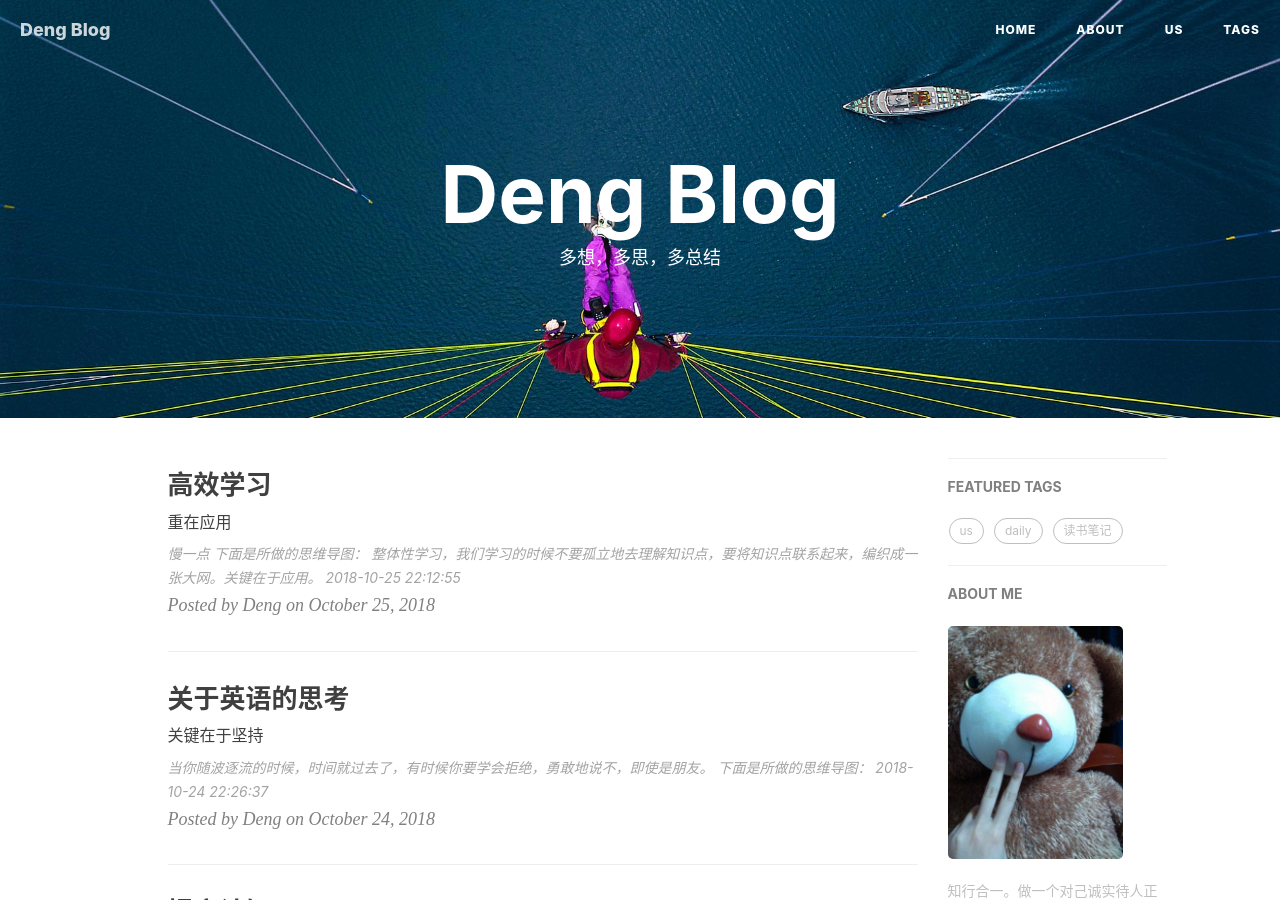
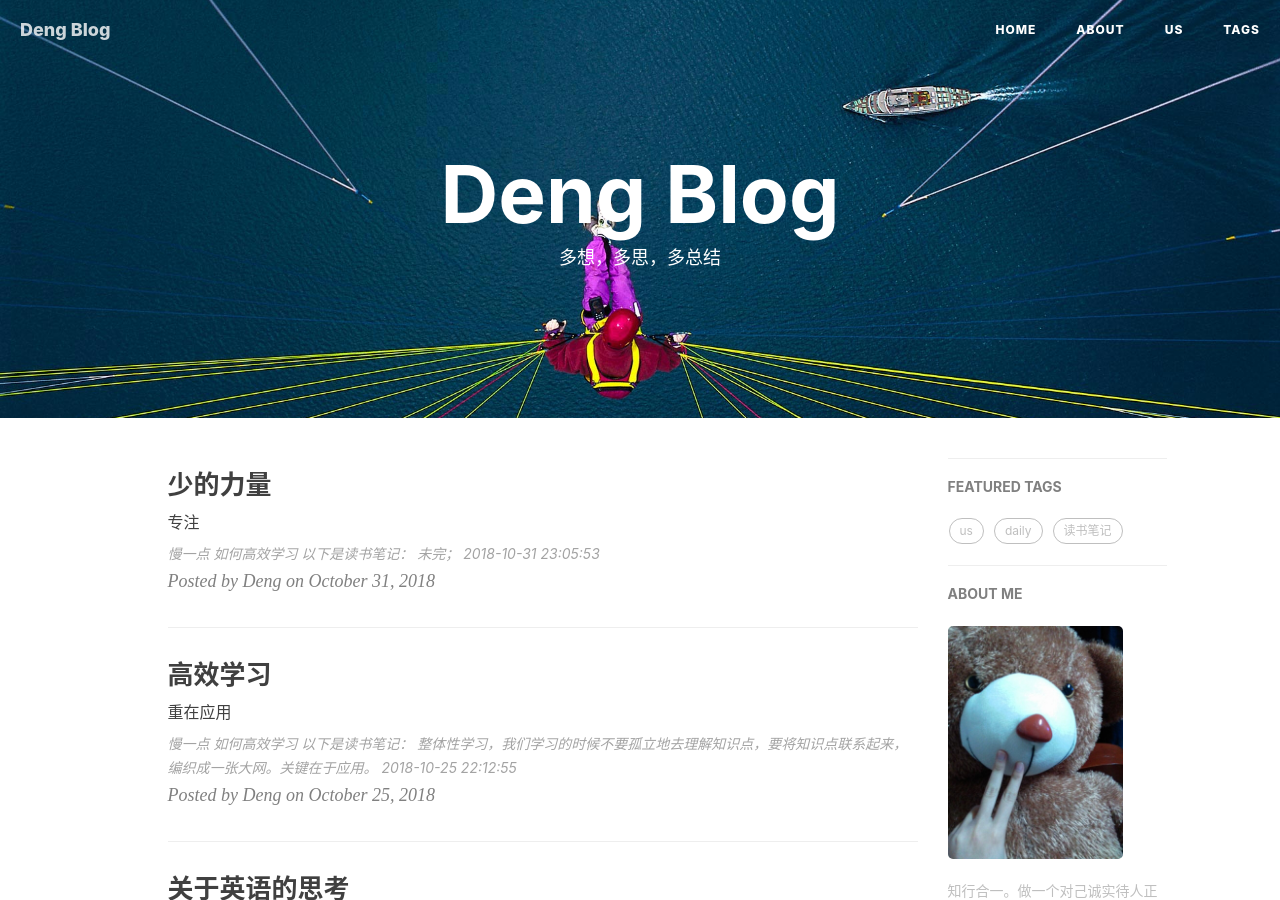
Before and after one commit to merrygreek/merrygreek.github.io, a Jekyll site: the page built from index.html, in a window 1280 px wide and 900 px high. Built offline with Jekyll 4.4.1, drawn with Linux system fonts in a browser that asks for light colours; nearby versions of some CDN libraries; the list of posts is cut into pages by our own code; comment, search, counter and statistics services are not loaded; some of the changed text lies outside the part shown.

Commit message:
first commit

```diff
--- a/img/_posts/2018-10-25-think-21.markdown
+++ b/img/_posts/2018-10-25-think-21.markdown
@@ -10,7 +10,8 @@ tags:
 ---
 >慢一点
 
-### 下面是所做的思维导图： ###
+### 如何高效学习 ###
+以下是读书笔记：
 ![00](/img/learn.png)
 整体性学习，我们学习的时候不要孤立地去理解知识点，要将知识点联系起来，编织成一张大网。关键在于应用。
 2018-10-25 22:12:55
--- /dev/null
+++ b/img/_posts/2018-10-31-think-22.markdown
@@ -0,0 +1,17 @@
+---
+layout:     post
+title:      "少的力量"
+subtitle:   "专注"
+date:       2018-10-31
+author:     "Deng"
+header-img: img/tian.jpg"
+tags:
+    - 读书笔记
+---
+>慢一点
+
+### 如何高效学习 ###
+以下是读书笔记：
+![00](/img/少的力量.png)
+未完；
+2018-10-31 23:05:53
```
Also changed, not shown: 1 other file.
